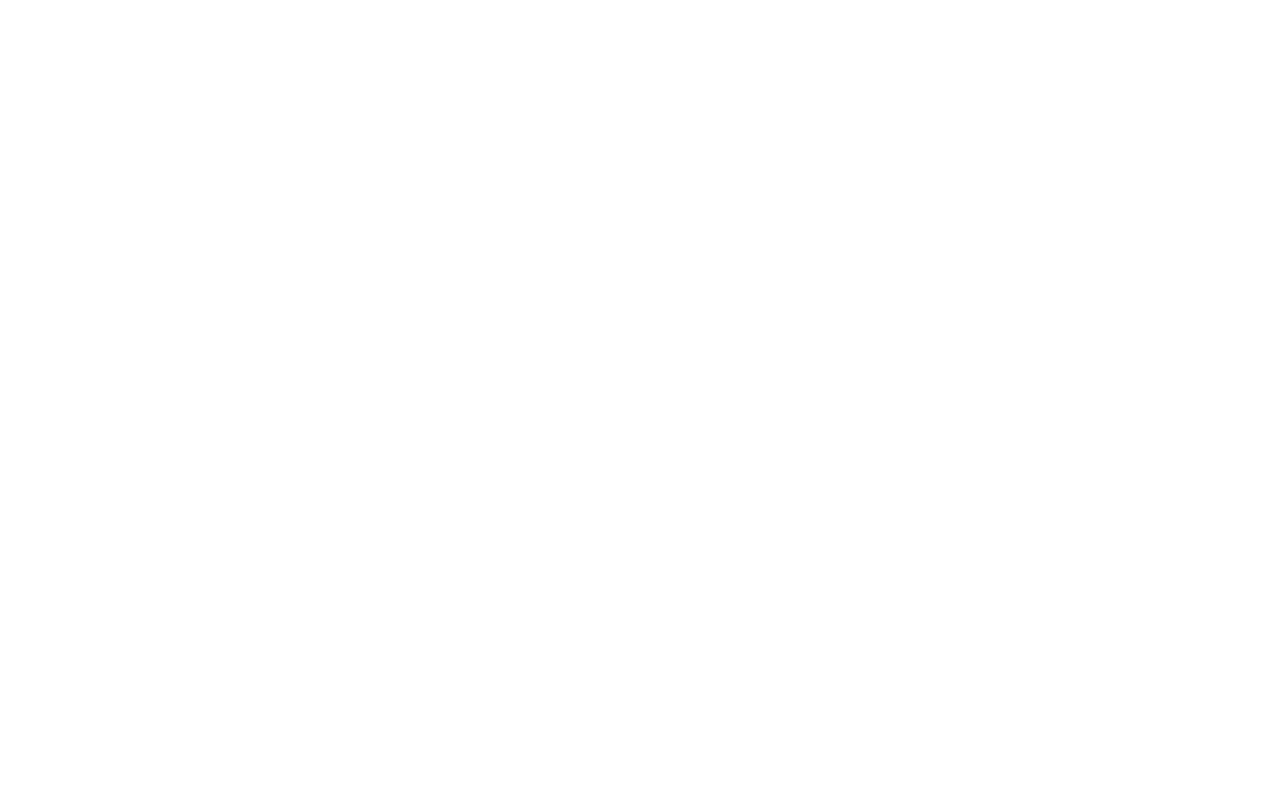
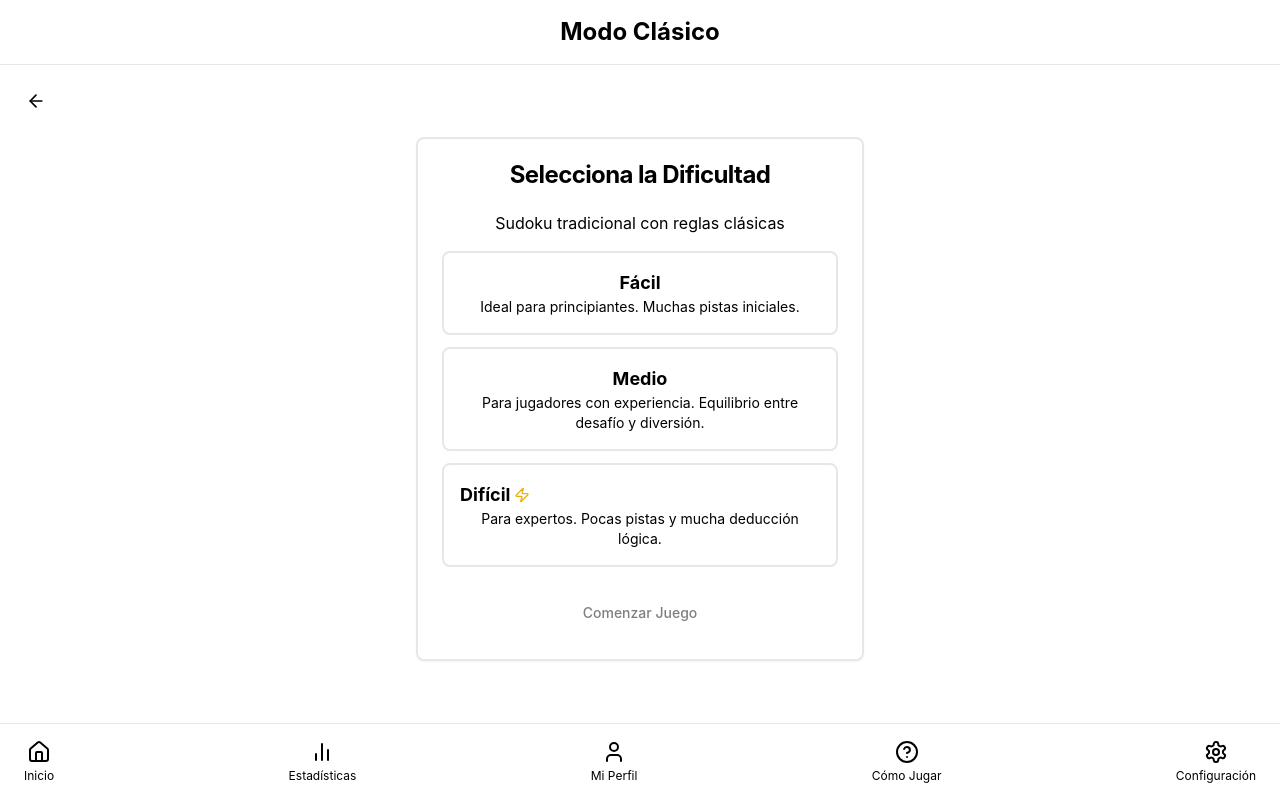
Before and after one commit to valensoto486/SudokubyValen, a React (Create React App) app in the folder sudoku/: page /difficulty in a window 1280 px wide. Before the commit this address had no page. Built offline with nearby package versions, Linux system fonts and the light colour scheme.

Commit message:
fix: correccion error al cargar los niveles

```diff
--- a/sudoku/src/components/inicialScreen.js
+++ b/sudoku/src/components/inicialScreen.js
@@ -7,7 +7,7 @@
 import { useEffect, useState } from "react"
 import { motion, AnimatePresence } from "framer-motion"
 import { useNavigate } from 'react-router-dom';
-import Home from "../pages/Home";
+
 
 export default function InicialScreen() {
   const navigate = useNavigate()
--- a/sudoku/src/components/mode-selection.js
+++ b/sudoku/src/components/mode-selection.js
@@ -4,20 +4,18 @@
 // El modo de juego también afecta la puntuación final del jugador.
 // El modo de juego se guarda en el LocalStorage para que el usuario pueda continuar jugando desde donde lo dejó.
 
-"use client"
-
 import { useNavigate } from 'react-router-dom'
 import { motion } from "framer-motion"
 import { Trophy, Brain, Sparkles } from "lucide-react"
 
 export default function ModeSelection() {
-  const router = useNavigate()
+  const navigate = useNavigate() // Cambio: usar navigate en lugar de router
 
   const handleModeSelection = (mode) => {
     // Guarda la seleccion del juego en el LocalStorage
     localStorage.setItem("gameMode", mode)
     // Nivel de dificultad del juego
-    router.push(`/difficulty?mode=${mode}`)
+    navigate(`/difficulty?mode=${mode}`) // Cambio: usar navigate() en lugar de router.push()
   }
 
   return (
--- /dev/null
+++ b/sudoku/src/pages/DifficultyPage.js
@@ -0,0 +1,142 @@
+import { useEffect, useState } from "react"
+import { useNavigate, useLocation } from "react-router-dom"
+import { motion } from "framer-motion"
+import { ArrowLeft, Zap } from "lucide-react"
+import Header from "../components/Header"
+import BottomNavigation from "../components/bottom-navigation"
+
+export default function DifficultyPage() {
+  const navigate = useNavigate()
+  const location = useLocation()
+  const [gameMode, setGameMode] = useState("")
+  const [selectedDifficulty, setSelectedDifficulty] = useState("")
+
+  useEffect(() => {
+    const searchParams = new URLSearchParams(location.search)
+    const mode = searchParams.get("mode") || localStorage.getItem("gameMode") || "classic"
+    setGameMode(mode)
+  }, [location.search])
+
+  const handleDifficultySelect = (difficulty) => {
+    setSelectedDifficulty(difficulty)
+  }
+
+  const handleStartGame = () => {
+    if (selectedDifficulty) {
+      // Save the selected difficulty to localStorage
+      localStorage.setItem("gameDifficulty", selectedDifficulty)
+
+      // Navigate to the game page
+      navigate(`/game?mode=${gameMode}&difficulty=${selectedDifficulty}`)
+    }
+  }
+
+  const handleGoBack = () => {
+    navigate("/home")
+  }
+
+  const getModeName = () => {
+    return gameMode === "classic" ? "Clásico" : "Experto"
+  }
+
+  return (
+    <div className="flex flex-col min-h-screen bg-background">
+      <Header title={`Modo ${getModeName()}`} />
+
+      <main className="flex-1 container mx-auto px-4 pb-16 pt-4">
+        <div className="mb-4">
+          <button
+            className="inline-flex items-center justify-center rounded-md text-sm font-medium ring-offset-background transition-colors focus-visible:outline-none focus-visible:ring-2 focus-visible:ring-ring focus-visible:ring-offset-2 disabled:pointer-events-none disabled:opacity-50 hover:bg-accent hover:text-accent-foreground h-10 w-10"
+            onClick={handleGoBack}
+          >
+            <ArrowLeft className="h-5 w-5" />
+          </button>
+        </div>
+
+        <motion.div
+          initial={{ opacity: 0, y: 20 }}
+          animate={{ opacity: 1, y: 0 }}
+          transition={{ duration: 0.5 }}
+          className="w-full max-w-md mx-auto"
+        >
+          <div className="rounded-lg border-2 border-primary/50 bg-card text-card-foreground shadow-sm">
+            <div className="flex flex-col space-y-1.5 p-6">
+              <h3 className="text-2xl font-bold text-center leading-none tracking-tight">Selecciona la Dificultad</h3>
+            </div>
+            <div className="p-6 pt-0 space-y-4">
+              <p className="text-center text-muted-foreground mb-4">
+                {gameMode === "classic"
+                  ? "Sudoku tradicional con reglas clásicas"
+                  : "Versiones más difíciles con figuras abstractas"}
+              </p>
+
+              <div className="grid grid-cols-1 gap-3">
+                <motion.button
+                  whileHover={{ scale: 1.02 }}
+                  whileTap={{ scale: 0.98 }}
+                  onClick={() => handleDifficultySelect("facil")}
+                  className={`p-4 rounded-lg border-2 transition-all ${
+                    selectedDifficulty === "facil"
+                      ? "border-primary bg-primary/10"
+                      : "border-border hover:border-primary/50"
+                  }`}
+                >
+                  <div className="font-bold text-lg">Fácil</div>
+                  <div className="text-sm text-muted-foreground">
+                    Ideal para principiantes. Muchas pistas iniciales.
+                  </div>
+                </motion.button>
+
+                <motion.button
+                  whileHover={{ scale: 1.02 }}
+                  whileTap={{ scale: 0.98 }}
+                  onClick={() => handleDifficultySelect("medio")}
+                  className={`p-4 rounded-lg border-2 transition-all ${
+                    selectedDifficulty === "medio"
+                      ? "border-primary bg-primary/10"
+                      : "border-border hover:border-primary/50"
+                  }`}
+                >
+                  <div className="font-bold text-lg">Medio</div>
+                  <div className="text-sm text-muted-foreground">
+                    Para jugadores con experiencia. Equilibrio entre desafío y diversión.
+                  </div>
+                </motion.button>
+
+                <motion.button
+                  whileHover={{ scale: 1.02 }}
+                  whileTap={{ scale: 0.98 }}
+                  onClick={() => handleDifficultySelect("dificil")}
+                  className={`p-4 rounded-lg border-2 transition-all ${
+                    selectedDifficulty === "dificil"
+                      ? "border-primary bg-primary/10"
+                      : "border-border hover:border-primary/50"
+                  }`}
+                >
+                  <div className="font-bold text-lg flex items-center gap-1">
+                    Difícil
+                    <Zap className="h-4 w-4 text-yellow-500" />
+                  </div>
+                  <div className="text-sm text-muted-foreground">
+                    Para expertos. Pocas pistas y mucha deducción lógica.
+                  </div>
+                </motion.button>
+              </div>
+            </div>
+            <div className="flex items-center p-6 pt-0">
+              <button
+                onClick={handleStartGame}
+                className={`inline-flex items-center justify-center rounded-md text-sm font-medium ring-offset-background transition-colors focus-visible:outline-none focus-visible:ring-2 focus-visible:ring-ring focus-visible:ring-offset-2 disabled:pointer-events-none disabled:opacity-50 bg-primary text-primary-foreground hover:bg-primary/90 h-11 px-8 w-full ${!selectedDifficulty ? 'opacity-50 pointer-events-none' : ''}`}
+                disabled={!selectedDifficulty}
+              >
+                Comenzar Juego
+              </button>
+            </div>
+          </div>
+        </motion.div>
+      </main>
+
+      <BottomNavigation currentPath="/difficulty" />
+    </div>
+  )
+}
--- a/sudoku/src/pages/GamePage.js
+++ b/sudoku/src/pages/GamePage.js
@@ -3,20 +3,18 @@
 // Permite al usuario jugar y ver sus estadísticas
 // Permite al usuario reiniciar el juego y volver a la página de inicio
 
-"use client"
-
 import { useState, useEffect } from "react"
-import { useRouter, useSearchParams } from "next/navigation"
-import GameBoard from "../components/game-board"
-import GameHeader from "../components/game-header"
+import { useNavigate, useLocation } from "react-router-dom"
+import GameBoard from "../components/gameComponents/game-board"
+import GameHeader from "../components/gameComponents/game-header"
 import { Home, User, RotateCcw, Share } from "lucide-react"
 import { motion, AnimatePresence } from "framer-motion"
 import Header from "../components/Header"
 import BottomNavigation from "../components/bottom-navigation"
 
 export default function GamePage() {
-  const router = useRouter()
-  const searchParams = useSearchParams()
+  const navigate = useNavigate()
+  const location = useLocation()
   const [gameMode, setGameMode] = useState("")
   const [gameDifficulty, setGameDifficulty] = useState("")
   const [lives, setLives] = useState(4)
@@ -26,6 +24,16 @@ export default function GamePage() {
   const [showConfetti, setShowConfetti] = useState(false)
 
   useEffect(() => {
+    // Función para obtener parámetros de URL en React Router
+    const getSearchParams = () => {
+      const searchParams = new URLSearchParams(location.search)
+      return {
+        get: (key) => searchParams.get(key)
+      }
+    }
+
+    const searchParams = getSearchParams()
+
     // Get game settings from URL or localStorage
     const mode = searchParams.get("mode") || localStorage.getItem("gameMode") || "classic"
     const difficulty = searchParams.get("difficulty") || localStorage.getItem("gameDifficulty") || "facil"
@@ -48,7 +56,7 @@ export default function GamePage() {
     localStorage.setItem("totalGamesPlayed", (totalGamesPlayed + 1).toString())
 
     return () => clearInterval(timer)
-  }, [searchParams])
+  }, [location.search]) // Dependencia cambiada
 
   const handleLoseLife = () => {
     setLives((prevLives) => {
@@ -116,11 +124,11 @@ export default function GamePage() {
   }
 
   const handleGoHome = () => {
-    router.push("/home")
+    navigate("/home") // navigate en lugar de router.push
   }
 
   const handleGoToProfile = () => {
-    router.push("/profile")
+    navigate("/profile") // navigate en lugar de router.push
   }
 
   const handleShareResult = () => {
--- a/sudoku/src/router.js
+++ b/sudoku/src/router.js
@@ -6,6 +6,8 @@ import Profile from './pages/Profile';
 import HowToPlay from './pages/HowToPlay';
 import Settings from './pages/Settings';
 import InicialScreen from './components/inicialScreen';
+import DifficultyPage from './pages/DifficultyPage';
+import GamePage from './pages/GamePage';
 
 export default function AppRouter() {
   return (
@@ -17,6 +19,8 @@ export default function AppRouter() {
         <Route path="/profile" element={<Profile />} />
         <Route path="/how-to-play" element={<HowToPlay />} />
         <Route path="/settings" element={<Settings />} />
+        <Route path="/difficulty" element={<DifficultyPage />} />
+        <Route path="/game" element={<GamePage />} />
       </Routes>
     </Router>
   );
```
